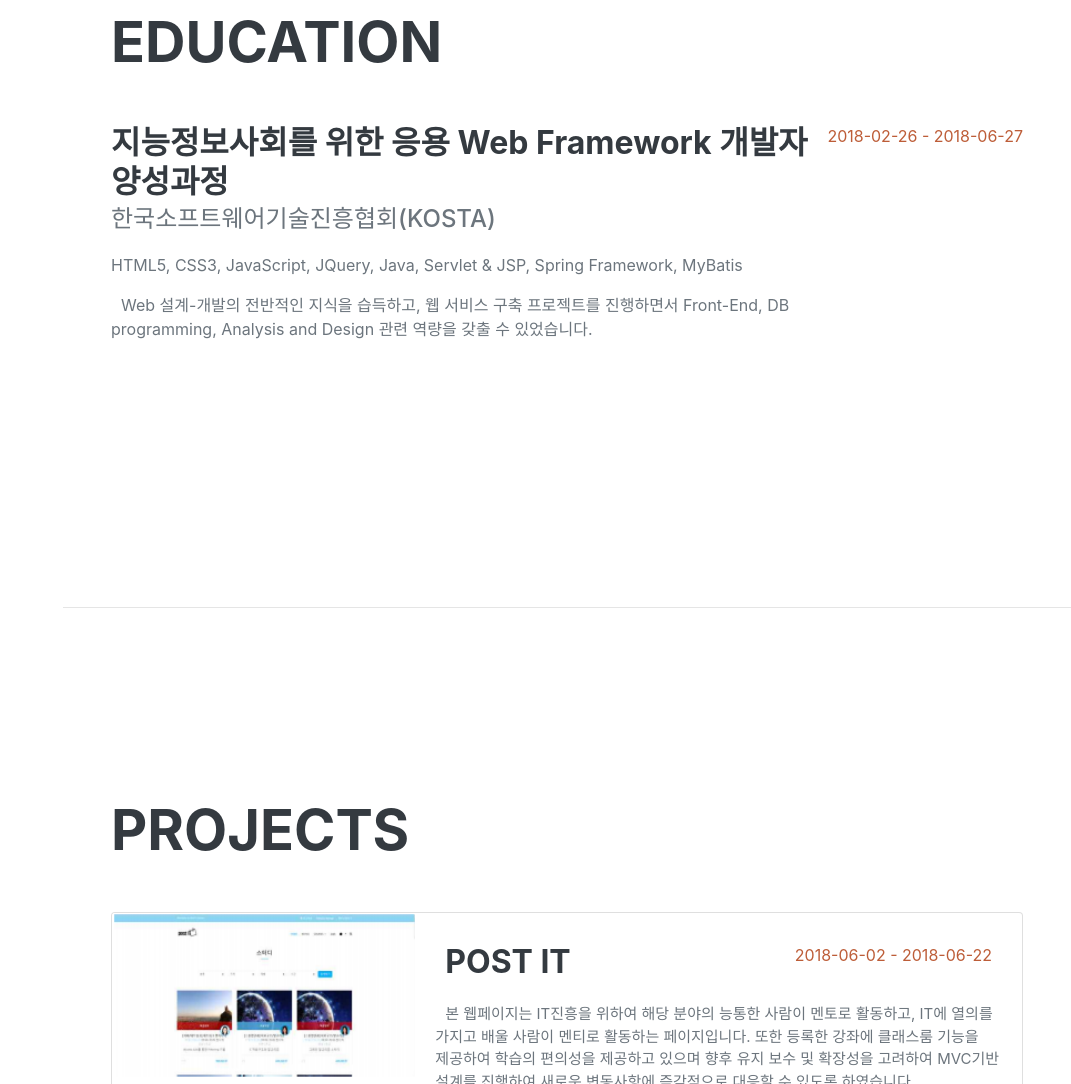
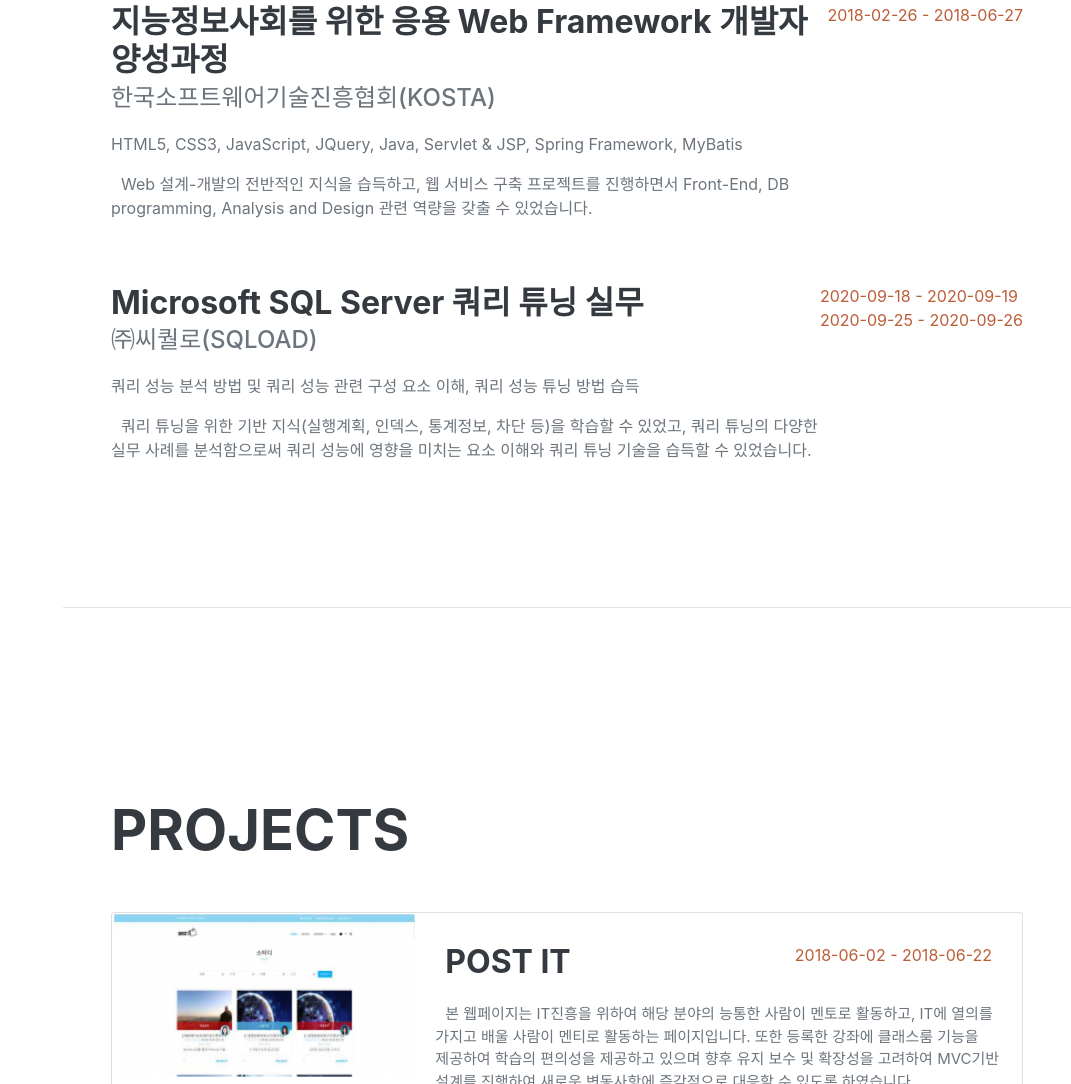
Before and after one commit to wslee94/Portfolio-old, a website: page index.html in a window 1280 px wide. Shown: the part 2596-3680 px from the top of the page, without its empty margins (209-1280 px from the left). Drawn offline with nearby package versions, Linux system fonts and the light colour scheme; a web font is replaced by a local one.

Commit message:
[추가] DB 교육사항 추가

```diff
--- a/index.html
+++ b/index.html
@@ -148,6 +148,28 @@
               <span class="text-primary">2018-02-26 - 2018-06-27</span>
             </div>
           </div>
+
+          <div class="d-flex flex-column flex-md-row justify-content-between mb-5">
+            <div class="flex-grow-1">
+              <h3 class="text-none mb-0">
+                Microsoft SQL Server 쿼리 튜닝 실무
+              </h3>
+              <div class="subheading mb-3">
+                ㈜씨퀄로(SQLoad)
+              </div>
+              <p>
+                쿼리 성능 분석 방법 및 쿼리 성능 관련 구성 요소 이해, 쿼리 성능 튜닝 방법 습득
+              </p>
+              <p style="text-indent: 10px;">
+                쿼리 튜닝을 위한 기반 지식(실행계획, 인덱스, 통계정보, 차단 등)을 학습할 수 있었고, 쿼리 튜닝의 다양한 실무 사례를
+                분석함으로써 쿼리 성능에 영향을 미치는 요소 이해와 쿼리 튜닝 기술을 습득할 수 있었습니다.
+              </p>
+            </div>
+            <div class="flex-shrink-0">
+              <div class="text-primary">2020-09-18 - 2020-09-19</div>
+              <div class="text-primary">2020-09-25 - 2020-09-26</div>
+            </div>
+          </div>
         </div>
       </section>
       <hr class="m-0" />
```
